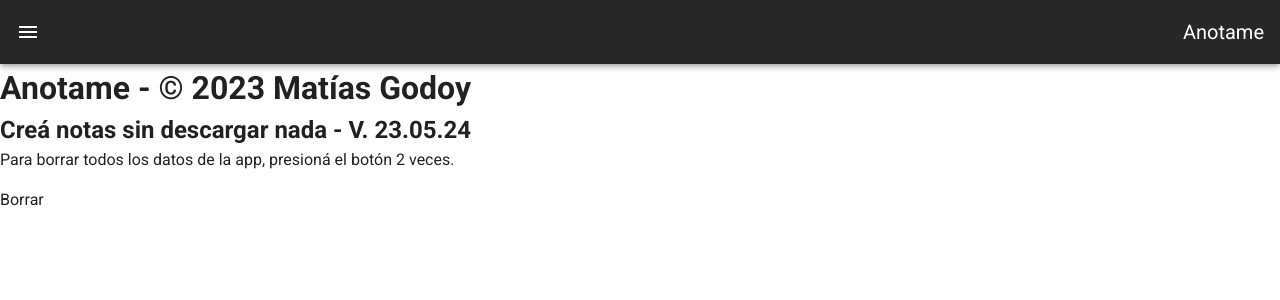
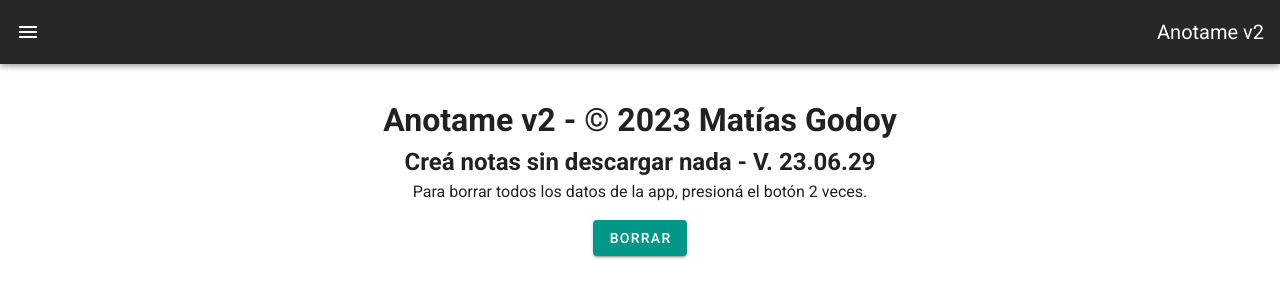
Before and after one commit to msebastianlupo/anotame-v2, a Vue app: page /#/acerca-de in a window 1280 px wide. Shown: the top 300 px of the page. Built offline with nearby package versions, Linux system fonts and the light colour scheme.

Commit message:
modificaciones: el componente AcercaDe se adapta al nuevo diseño

```diff
--- a/src/App.vue
+++ b/src/App.vue
@@ -4,7 +4,7 @@
       <v-app-bar app dark>
         <v-app-bar-nav-icon @click="drawer = !drawer"/>
         <v-spacer />
-        <v-toolbar-title>Anotame</v-toolbar-title>
+        <v-toolbar-title>Anotame v2</v-toolbar-title>
       </v-app-bar>
       <v-navigation-drawer app dark v-model="drawer" temporary>
         <v-list
--- a/src/components/AcercaDe.vue
+++ b/src/components/AcercaDe.vue
@@ -1,11 +1,15 @@
 <template>
-    <div class="acerca-cont">
-        <h1 class="h1-especial">{{h1}}</h1>
-        <h2>{{h2}}</h2>
-        <p v-if="sinBorrado">{{p}}</p>
-        <p v-else>{{pBorrado}}</p>
-        <button v-if="sinBorrado" class="btn-cta" @dblclick="borrarDatos">Borrar</button>
-    </div>
+    <v-container>
+        <v-row>
+            <v-col class="mt-5 text-center">
+                <h1>{{h1}}</h1>
+                <h2>{{h2}}</h2>
+                <p v-if="sinBorrado">{{p}}</p>
+                <p v-else>{{pBorrado}}</p>
+                <v-btn class="secondary" v-if="sinBorrado" @dblclick="borrarDatos">Borrar</v-btn>
+            </v-col>
+        </v-row>
+    </v-container>
 </template>
 
 <script>
@@ -14,8 +18,8 @@
         data:
             function() {
                 return {
-                    h1: "Anotame - © 2023 Matías Godoy",
-                    h2: "Creá notas sin descargar nada - V. 23.05.24",
+                    h1: "Anotame v2 - © 2023 Matías Godoy",
+                    h2: "Creá notas sin descargar nada - V. 23.06.29",
                     sinBorrado: true,
                     p: "Para borrar todos los datos de la app, presioná el botón 2 veces.",
                     pBorrado: "Listo, borraste todos los datos locales de la app.",
```
